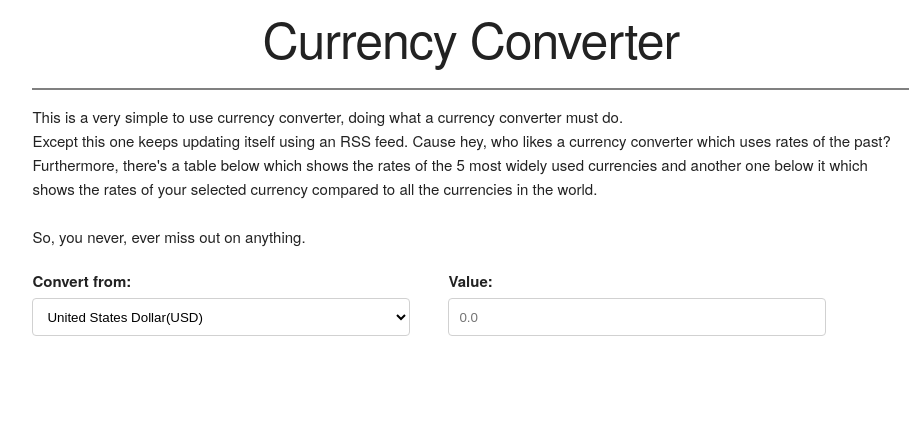
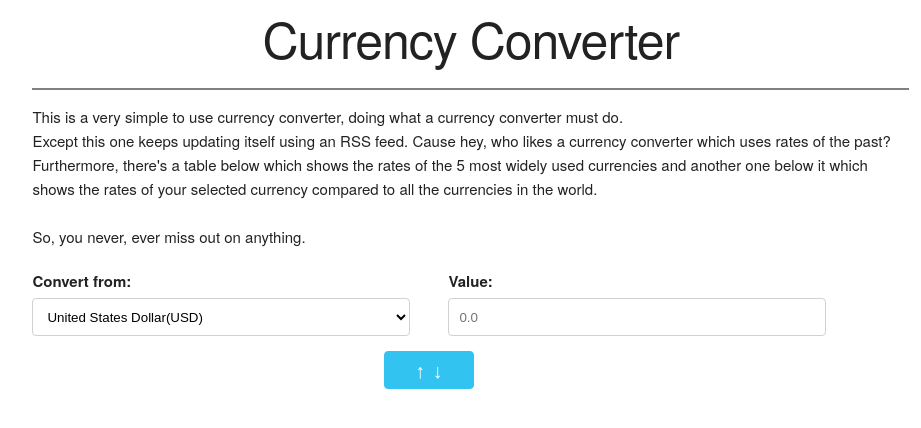
Before and after one commit to vrr-21/currency-converter, an Angular app in the folder currency-converter/: page /converter in a window 1280 px wide. Shown: the top 428 px of the page, without its empty margins (166-1087 px from the left). Built offline with nearby package versions, Linux system fonts and the light colour scheme.

Commit message:
Converter Component Design Phase 2: Switch button added.

```diff
--- a/currency-converter/src/app/converter-component/converter-component.component.css
+++ b/currency-converter/src/app/converter-component/converter-component.component.css
@@ -2,3 +2,9 @@
 {
   padding-top: 20px;
 }
+#switch-button
+{
+  display:block;
+  margin: 0 auto;
+  font-size: 15pt;
+}
--- a/currency-converter/src/app/converter-component/converter-component.component.html
+++ b/currency-converter/src/app/converter-component/converter-component.component.html
@@ -1,7 +1,8 @@
+<meta charset=utf-8 />
 <div class="container" id="converter-container">
   <div class="row">
     <div class="one column"></div>
-    <!-- This is where the input for the source currency will be taken in -->
+    <!-- This is where the input for the source currency will be taken in. -->
     <div class="five columns">
       <label for="source-currency">Convert from:</label>
       <select class="u-full-width" id="source-currency">
@@ -16,4 +17,12 @@
     </div>
     <div class="one column"></div>
   </div>
+  <div class="row">
+    <div class="one column"></div>
+    <!-- This is where the button will be placed. This button will switch the two currencies. -->
+    <div class="ten columns">
+      <input class="button-primary" id="switch-button" type="button" value="&uarr; &darr;">
+    </div>
+    <div class="one column"></div>
+  </div>
 </div>
```
